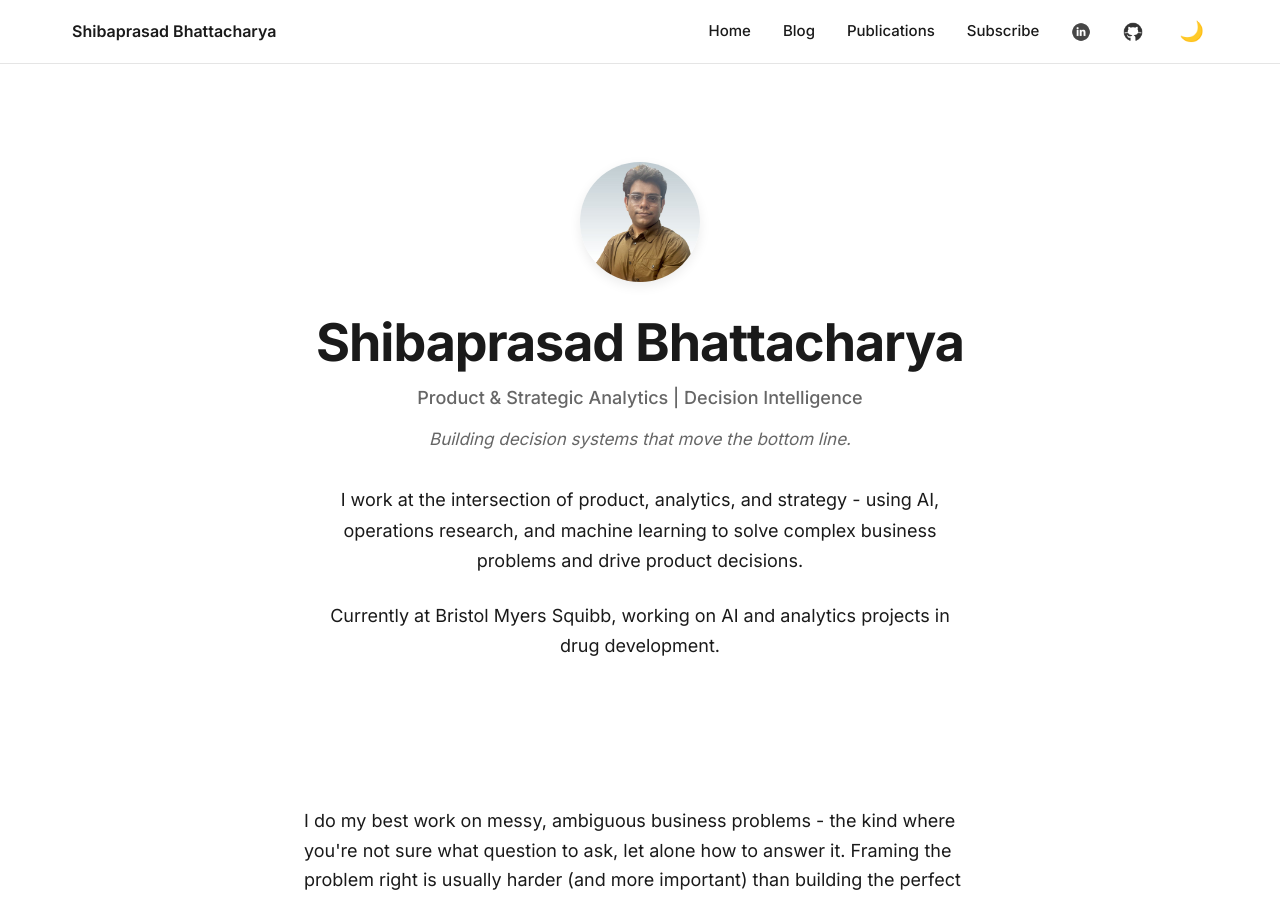
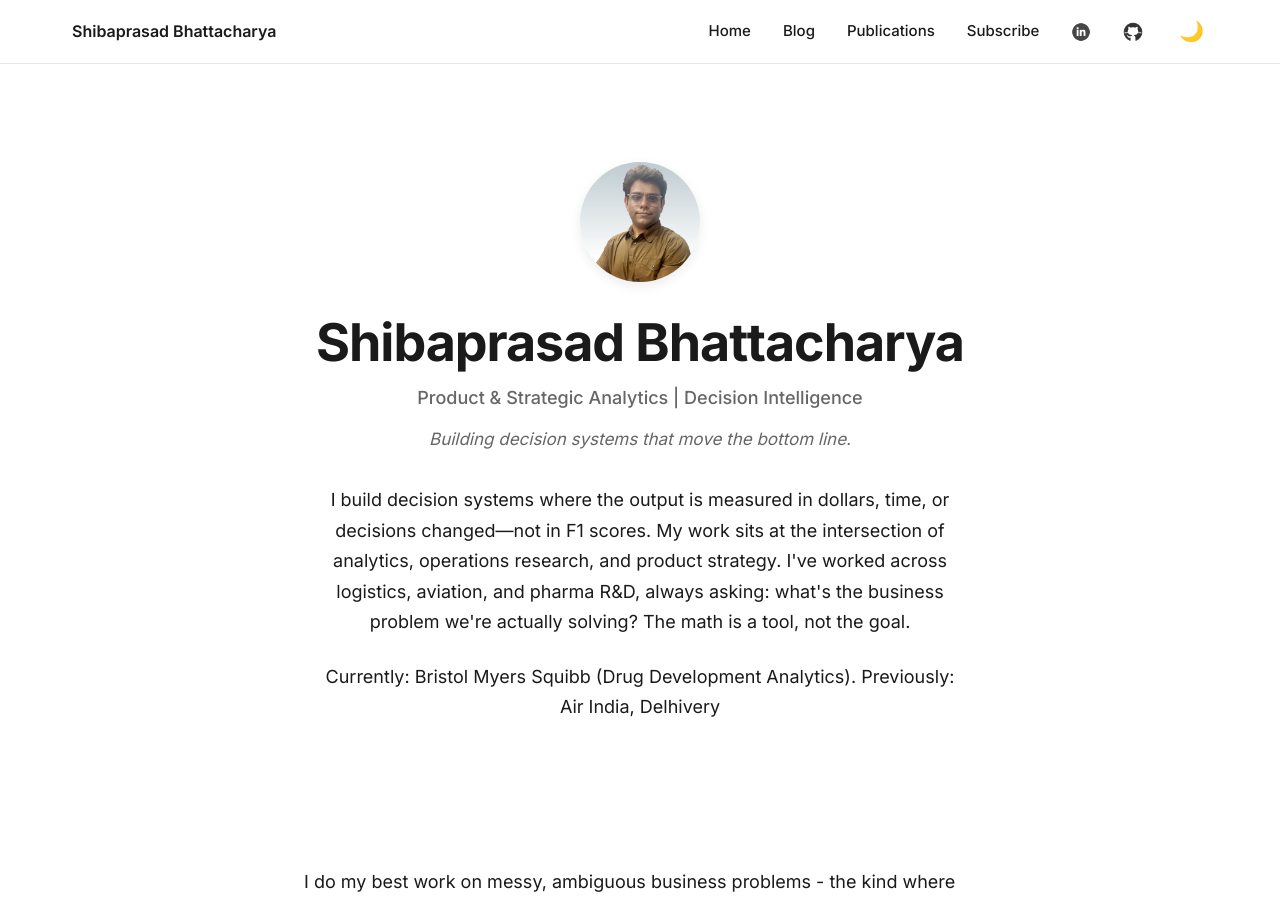
Before and after one commit to shibaprasadb/shibaprasadb.github.io, a Jekyll site: the page built from index.html, in a window 1280 px wide and 900 px high. Built offline with Jekyll 4.4.1, drawn with Linux system fonts in a browser that asks for light colours.

Commit message:
Revise introduction in index.html
Updated personal introduction and current role description.

```diff
--- a/index.html
+++ b/index.html
@@ -13,8 +13,8 @@ title: Shibaprasad Bhattacharya
       Building decision systems that move the bottom line.
     </p>
     <div class="hero-intro">
-      <p>I work at the intersection of product, analytics, and strategy - using AI, operations research, and machine learning to solve complex business problems and drive product decisions.</p>
-      <p>Currently at Bristol Myers Squibb, working on AI and analytics projects in drug development.</p>
+      <p>I build decision systems where the output is measured in dollars, time, or decisions changed—not in F1 scores. My work sits at the intersection of analytics, operations research, and product strategy. I've worked across logistics, aviation, and pharma R&D, always asking: what's the business problem we're actually solving? The math is a tool, not the goal.</p>
+      <p>Currently: Bristol Myers Squibb (Drug Development Analytics). Previously: Air India, Delhivery</p>
     </div>
   </div>
 </header>
```
